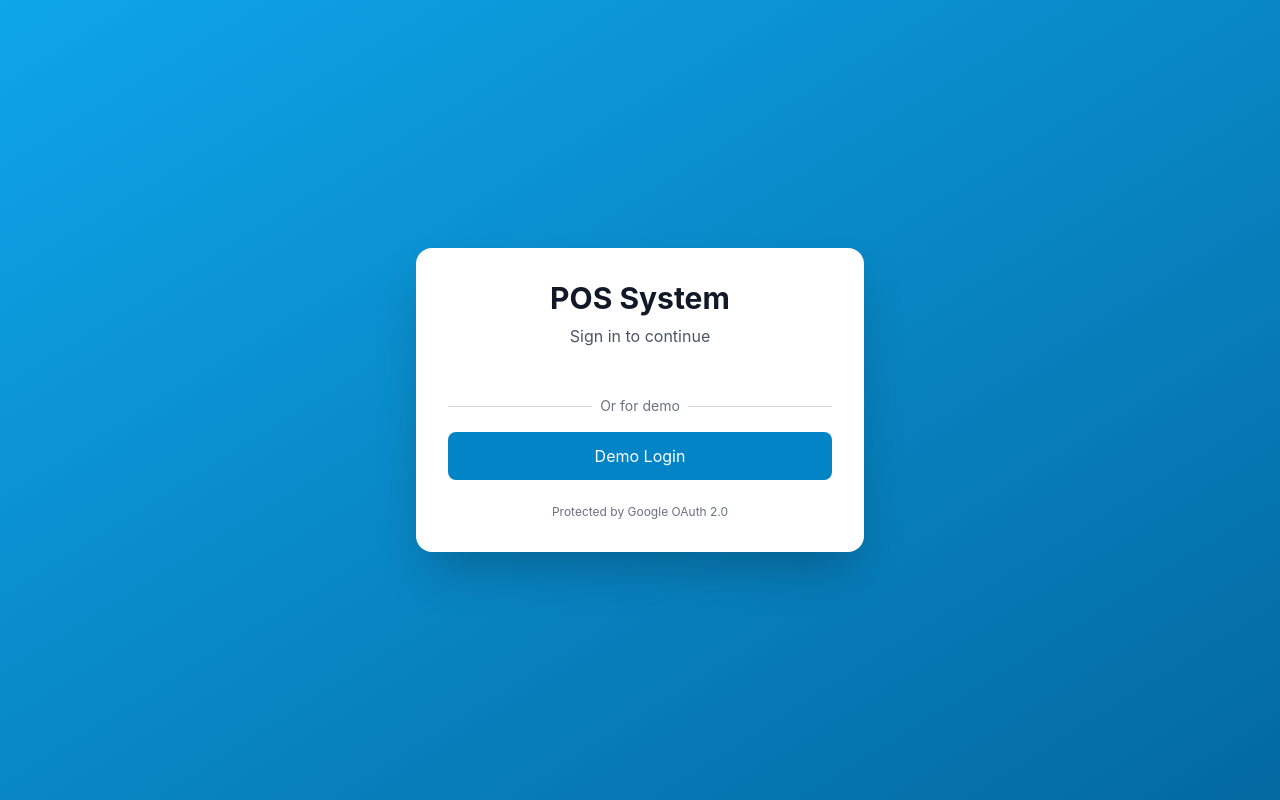
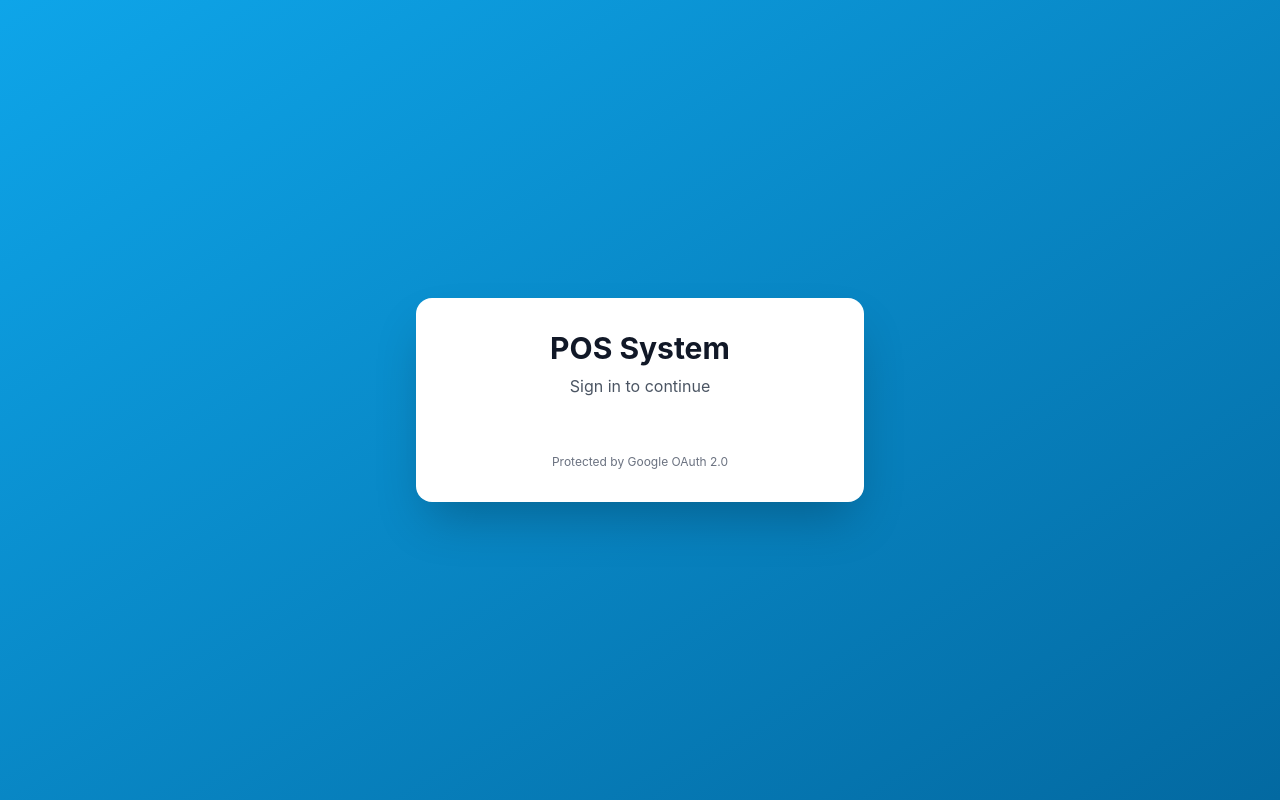
Before and after one commit to PSP-ChillBill/PSP, a React (Vite) app in the folder frontend/: page /login in a window 1280 px wide. Built offline with nearby package versions, Linux system fonts and the light colour scheme; no server answers.

Commit message:
Remove demo login shortcut from auth and login page (#15)
Eliminated the development-only demo token authentication from the backend and the demo login button and logic from the frontend login page. This enforces use of proper authentication methods and prepares the app for production environments.

```diff
--- a/frontend/src/pages/LoginPage.tsx
+++ b/frontend/src/pages/LoginPage.tsx
@@ -44,14 +44,14 @@
         throw new Error('No credential received from Google');
       }
 
-      // Send token to backend
+// Send token to backend
       const res = await api.post('/auth/google', {
         token: response.credential,
       });
 
       const { token, user } = res.data;
 
-      // Store auth data
+// Store auth data
       setAuth(token, user);
       toast.success(`Welcome, ${user.name}!`);
       navigate(user?.businessId ? '/' : '/setup');
@@ -59,30 +59,6 @@
       const message = error.response?.data?.message || error.message || 'Login failed';
       toast.error(message);
       console.error('Login error:', error);
-    } finally {
-      setLoading(false);
-    }
-  };
-
-  // Demo direct login (for development only)
-  const handleDemoLogin = async () => {
-    try {
-      setLoading(true);
-      // In production, remove this and only use Google OAuth
-      const demoUser = {
-        id: 1,
-        email: 'demo@example.com',
-        name: 'Demo User',
-        role: 'Owner',
-        businessId: 1,
-      };
-      const demoToken = 'demo-token';
-
-      setAuth(demoToken, demoUser);
-      toast.success('Demo login successful');
-      navigate('/');
-    } catch (error: any) {
-      toast.error('Demo login failed');
     } finally {
       setLoading(false);
     }
@@ -102,23 +78,6 @@
             className="flex justify-center"
             style={{ width: '100%' }}
           ></div>
-
-          <div className="relative">
-            <div className="absolute inset-0 flex items-center">
-              <div className="w-full border-t border-gray-300"></div>
-            </div>
-            <div className="relative flex justify-center text-sm">
-              <span className="px-2 bg-white text-gray-500">Or for demo</span>
-            </div>
-          </div>
-
-          <button
-            onClick={handleDemoLogin}
-            disabled={loading}
-            className="w-full px-6 py-3 bg-primary-600 text-white rounded-lg hover:bg-primary-700 transition disabled:opacity-50"
-          >
-            {loading ? 'Loading...' : 'Demo Login'}
-          </button>
         </div>
 
         <p className="mt-6 text-center text-xs text-gray-500">
```
Also changed, not shown: 1 other file (tests, documents, lock files or other folders).
